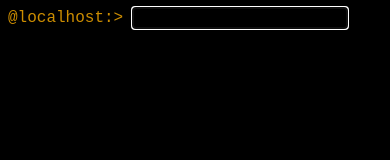
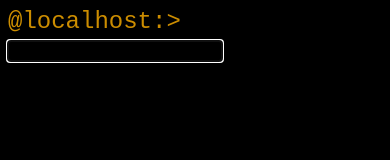
Before and after one commit to brianpritt/term-site, a website built with webpack: page src/index.html in a window 390 px wide. Built offline with nearby package versions, Linux system fonts and the light colour scheme.

Commit message:
add some css

```diff
--- a/src/styles.css
+++ b/src/styles.css
@@ -41,3 +41,10 @@ li{
 .is-visible{
     display: inline-block;
 }
+@media screen and (max-width: 400px){
+    body{
+        width:400px;
+        word-wrap: break-word;
+        font-size: 1.5em;
+    }
+}
```
